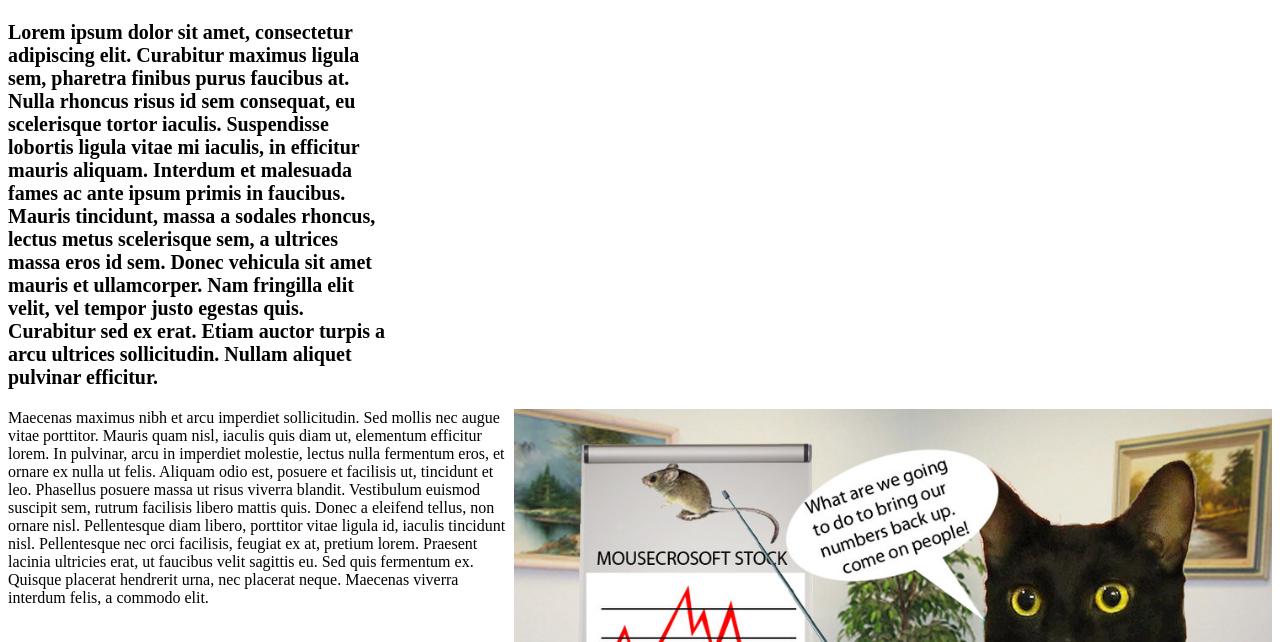
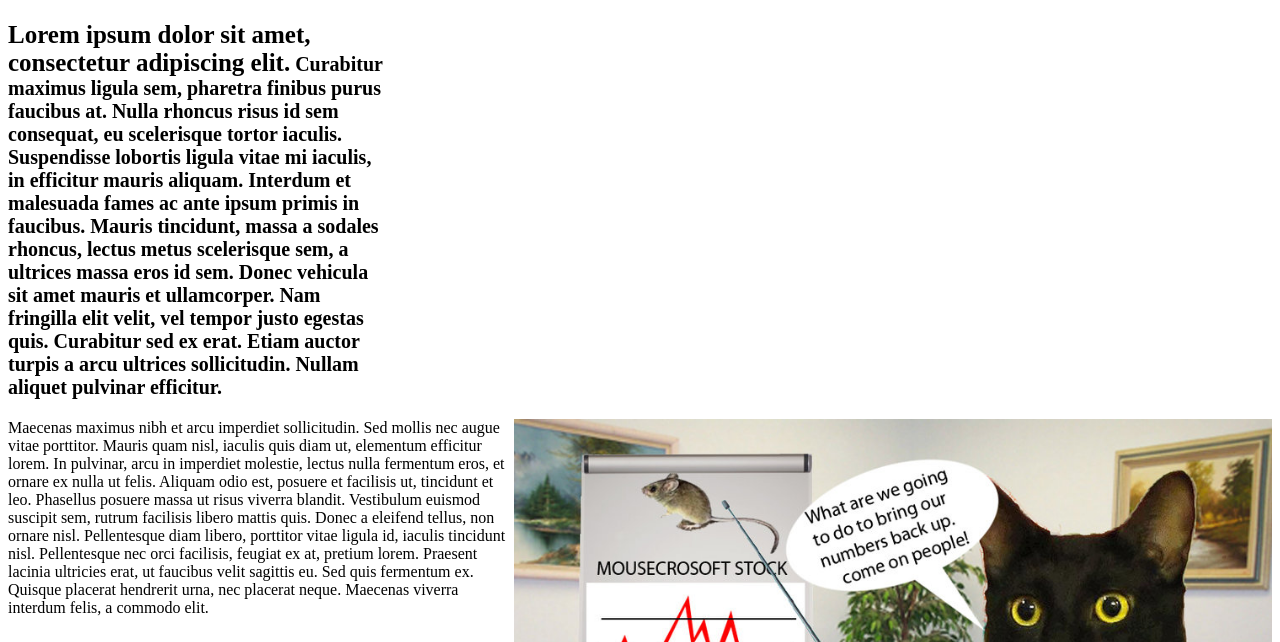
Before and after one commit to GloriaFriesen/toggle-boringlecture, a plain HTML site: page index.html in a window 1280 px wide. Shown: the part 158-800 px from the top of the page. Drawn offline with Linux system fonts and the light colour scheme.

Commit message:
modify index.html and styles.css

```diff
--- a/css/styles.css
+++ b/css/styles.css
@@ -23,3 +23,8 @@
     height: auto;
     float: right;
 }
+
+.initial {
+  font-size: 25px;
+  font-weight: bolder;
+}
--- a/index.html
+++ b/index.html
@@ -9,7 +9,7 @@
     <h1>Boring Lecture</h1>
     <div class="intro">
       <h2>Seriously, it's boring.</h2>
-      <p>Lorem ipsum dolor sit amet, consectetur adipiscing elit. Curabitur maximus ligula sem, pharetra finibus purus faucibus at. Nulla rhoncus risus id sem consequat, eu scelerisque tortor iaculis. Suspendisse lobortis ligula vitae mi iaculis, in efficitur mauris aliquam. Interdum et malesuada fames ac ante ipsum primis in faucibus. Mauris tincidunt, massa a sodales rhoncus, lectus metus scelerisque sem, a ultrices massa eros id sem. Donec vehicula sit amet mauris et ullamcorper. Nam fringilla elit velit, vel tempor justo egestas quis. Curabitur sed ex erat. Etiam auctor turpis a arcu ultrices sollicitudin. Nullam aliquet pulvinar efficitur.
+      <p><span class="initial">Lorem ipsum dolor sit amet, consectetur adipiscing elit.</span> Curabitur maximus ligula sem, pharetra finibus purus faucibus at. Nulla rhoncus risus id sem consequat, eu scelerisque tortor iaculis. Suspendisse lobortis ligula vitae mi iaculis, in efficitur mauris aliquam. Interdum et malesuada fames ac ante ipsum primis in faucibus. Mauris tincidunt, massa a sodales rhoncus, lectus metus scelerisque sem, a ultrices massa eros id sem. Donec vehicula sit amet mauris et ullamcorper. Nam fringilla elit velit, vel tempor justo egestas quis. Curabitur sed ex erat. Etiam auctor turpis a arcu ultrices sollicitudin. Nullam aliquet pulvinar efficitur.
       </p>
       <img src="img/cat.jpg" alt="business cat">
     </div>
```
